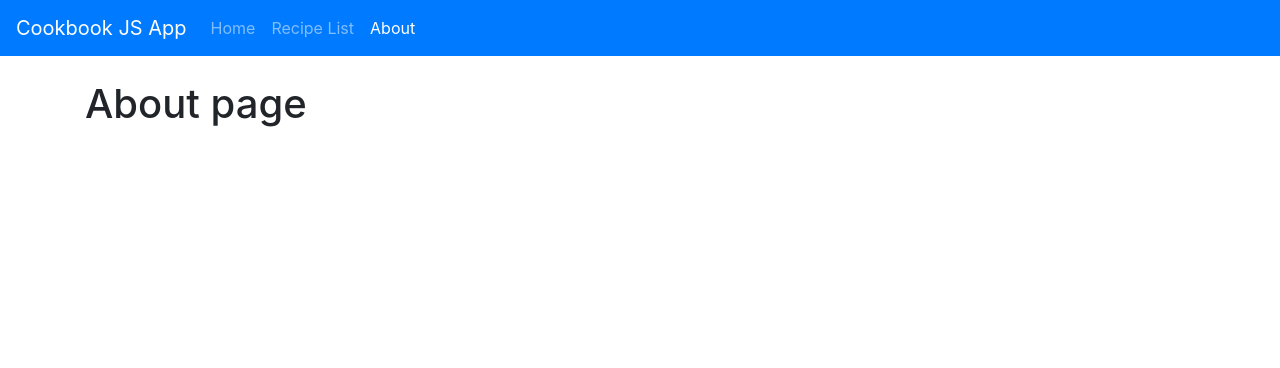
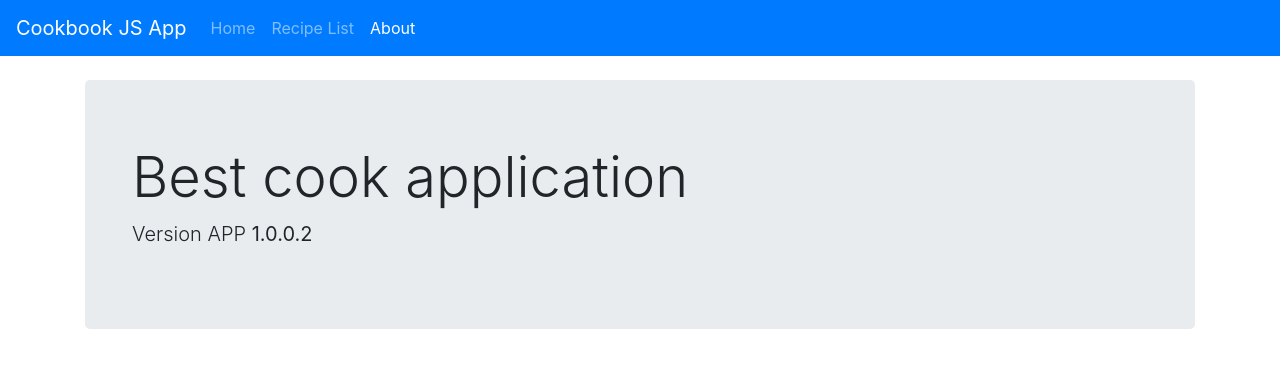
Before and after one commit to DiFly/cook-book-js-demo, a React (Create React App) app: page /about in a window 1280 px wide. Shown: the top 368 px of the page. Built offline with nearby package versions, Linux system fonts and the light colour scheme.

Commit message:
Create new component Form

```diff
--- a/src/pages/About.js
+++ b/src/pages/About.js
@@ -1,9 +1,12 @@
-import React, {Fragment} from 'react';
+import React from 'react';
 
-export const About = () => {
-    return (
-        <Fragment>
-            <h1>About page</h1>
-        </Fragment>
-    )
-}
+export const About = () => (
+    <div className="jumbotron">
+        <div className="container">
+            <h1 className="display-4">Best cook application</h1>
+            <p className="lead">
+                Version APP <strong>1.0.0.2</strong>
+            </p>
+        </div>
+    </div>
+)
```
Also changed, not shown: src/components/Form.js (added, +15 -0 lines).
